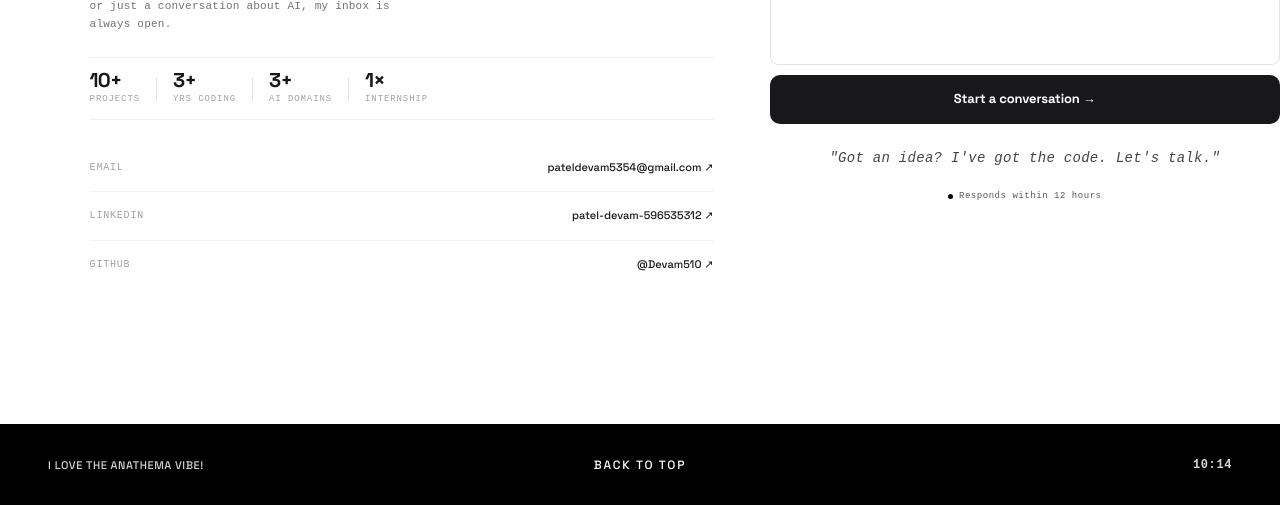
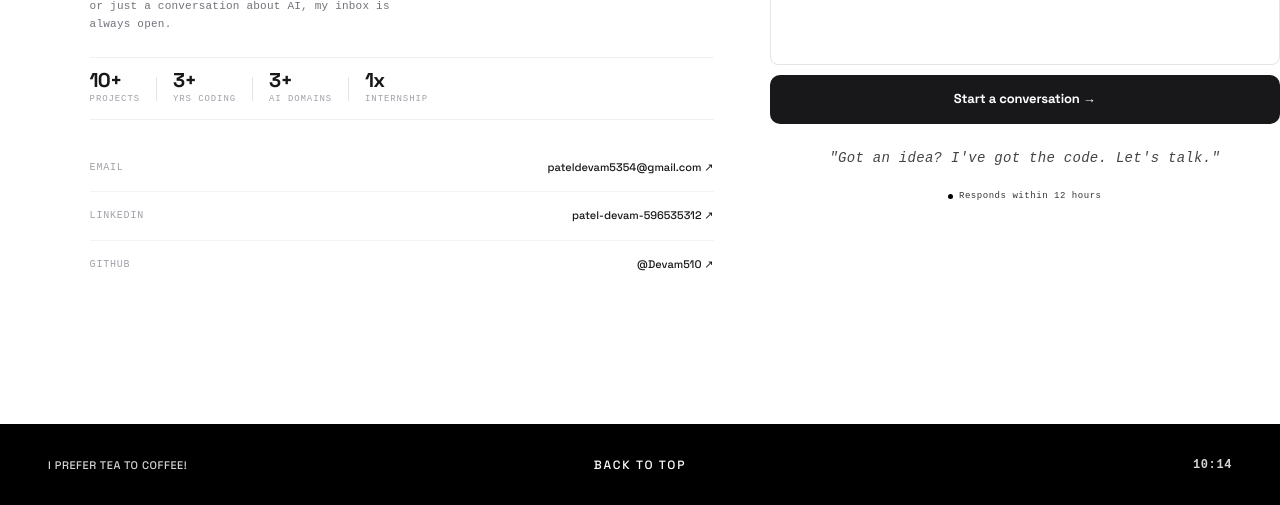
Before and after one commit to Devam510/Devam-s-Portfolio, a React (Vite) app: page / in a window 1280 px wide. Shown: the part 4266-4771 px from the top of the page. Built offline with nearby package versions, Linux system fonts and the light colour scheme; a web font is replaced by a local one.

Commit message:
fix: auto-rotate footer phrases every 2.5s

```diff
--- a/src/components/Contact.jsx
+++ b/src/components/Contact.jsx
@@ -72,7 +72,7 @@ export default function Contact() {
               { num: '10+', label: 'Projects' },
               { num: '3+', label: 'Yrs Coding' },
               { num: '3+', label: 'AI Domains' },
-              { num: '1×', label: 'Internship' },
+              { num: '1x', label: 'Internship' },
             ].map((stat, i) => (
               <React.Fragment key={i}>
                 {i > 0 && <div style={{ width: '1px', height: '24px', background: '#e4e4e7' }} className="hidden sm:block" />}
@@ -216,7 +216,7 @@ export default function Contact() {
             <span style={{
               fontFamily: 'monospace',
               fontSize: '9px',
-              color: '#5a5a5eff',
+              color: '#353537ff',
               letterSpacing: '0.06em',
             }}>
               Responds within 12 hours
--- a/src/components/Footer.jsx
+++ b/src/components/Footer.jsx
@@ -26,10 +26,17 @@ export default function Footer() {
     return () => clearInterval(interval);
   }, []);
 
+  // Auto-rotate phrases every 2.5 seconds
+  useEffect(() => {
+    const interval = setInterval(() => {
+      setPhraseIndex((prev) => (prev + 1) % PHRASES.length);
+    }, 2500);
+    return () => clearInterval(interval);
+  }, []);
+
   // Handle footer hover to toggle text
   const handleMouseEnter = () => {
     setIsHovered(true);
-    setPhraseIndex((prev) => (prev + 1) % PHRASES.length);
   };
 
   const handleMouseLeave = () => {
```
